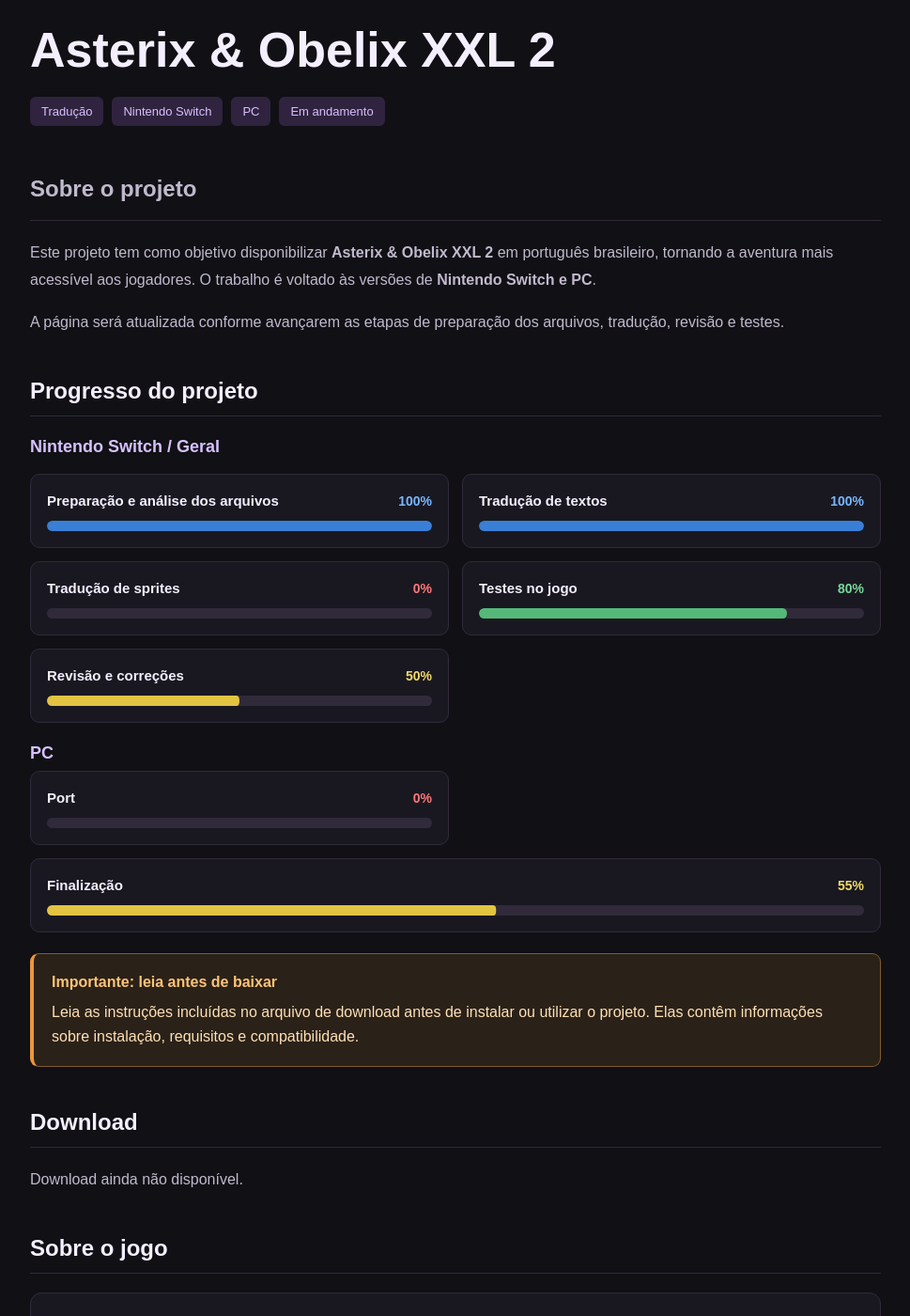
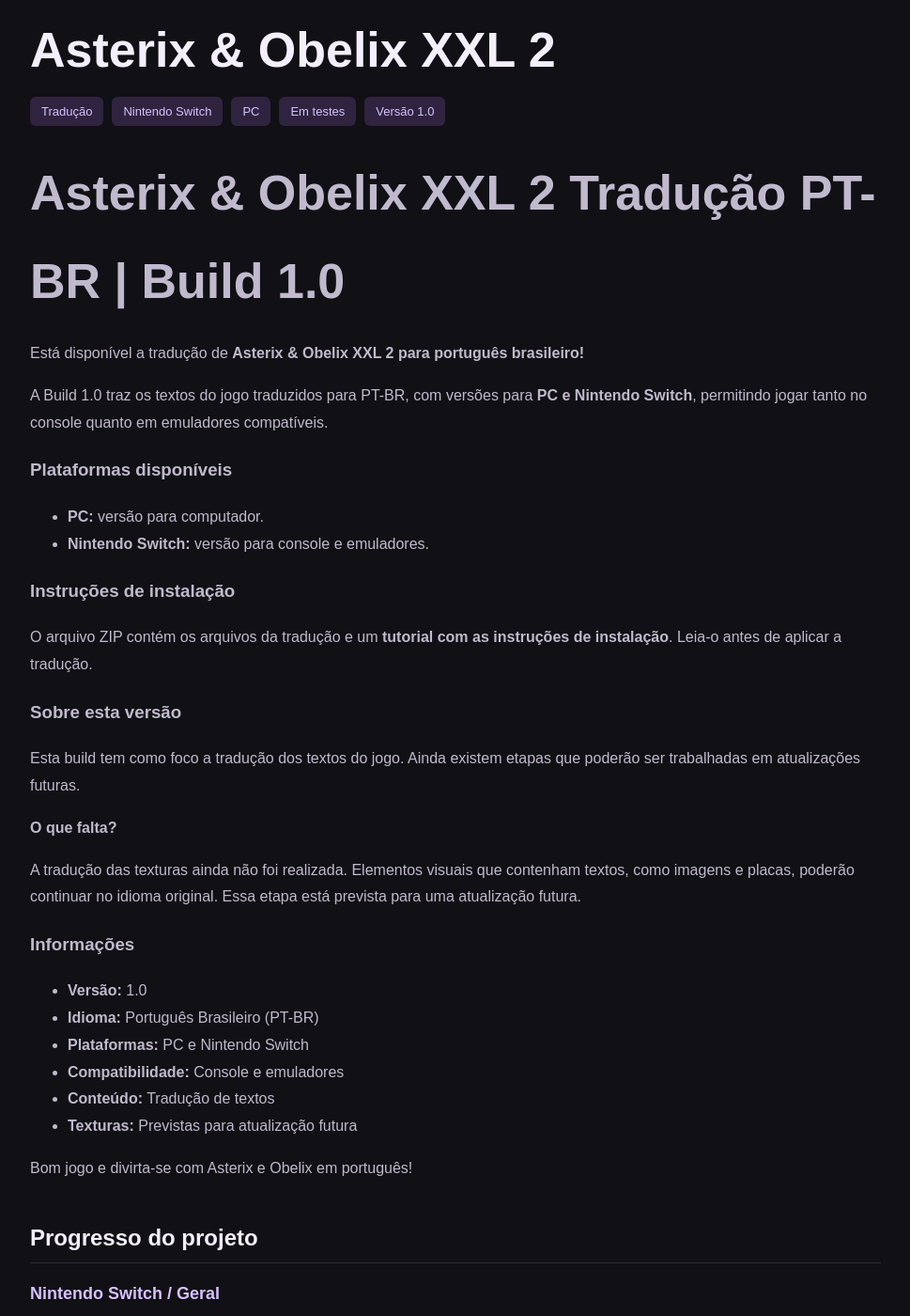
Before and after one commit to TemplarioK1/covil-secreto, a Jekyll site: the page built from _projetos/asterix-xxl2.md, in a window 1280 px wide and 1400 px high, scrolled down 676 px. Shown: the whole window at 94% size, without its empty margins (155-1124 px from the left). Built offline with Jekyll 4.4.1, drawn with Linux system fonts in a browser that asks for light colours; some of the changed text lies outside the part shown.

Commit message:
Update _projetos/asterix-xxl2.md (via Pages CMS)

```diff
--- a/_projetos/asterix-xxl2.md
+++ b/_projetos/asterix-xxl2.md
@@ -4,7 +4,8 @@ category: Tradução
 platforms:
   - Nintendo Switch
   - PC
-status: Em andamento
+status: Em testes
+version: "1.0"
 date: 2026-11-05
 icon: /media/images/projetos/asterix-xxl2/icone.webp
 cover: /media/images/projetos/asterix-xxl2/capa.webp
@@ -32,16 +33,42 @@ game_synopsis: Asterix e Obelix partem para Las Vegum, um enorme parque de
   diversões construído por Júlio César, para investigar o desaparecimento do
   druida Panoramix. Explore áreas temáticas inspiradas em Roma, enfrente legiões
   romanas e descubra os planos do imperador.
-game_multiplayer: Não
-game_local_multiplayer: Não
+game_multiplayer: Sim
+game_local_multiplayer: Sim
 game_online_multiplayer: Não
-game_players: 1 jogador
-game_multiplayer_details: Jogo para um jogador; não possui modos multiplayer local ou online.
+game_players: 2 jogador
+game_multiplayer_details: Jogo para até dois jogadores.
 ---
+# Asterix & Obelix XXL 2 Tradução PT-BR | Build 1.0
 
+Está disponível a tradução de **Asterix & Obelix XXL 2 para português brasileiro!**
 
-## Sobre o projeto
+A Build 1.0 traz os textos do jogo traduzidos para PT-BR, com versões para **PC e Nintendo Switch**, permitindo jogar tanto no console quanto em emuladores compatíveis.
 
-Este projeto tem como objetivo disponibilizar **Asterix & Obelix XXL 2** em português brasileiro, tornando a aventura mais acessível aos jogadores. O trabalho é voltado às versões de **Nintendo Switch e PC**.
+### Plataformas disponíveis
 
-A página será atualizada conforme avançarem as etapas de preparação dos arquivos, tradução, revisão e testes.
+- **PC:** versão para computador.
+- **Nintendo Switch:** versão para console e emuladores.
+
+### Instruções de instalação
+
+O arquivo ZIP contém os arquivos da tradução e um **tutorial com as instruções de instalação**. Leia-o antes de aplicar a tradução.
+
+### Sobre esta versão
+
+Esta build tem como foco a tradução dos textos do jogo. Ainda existem etapas que poderão ser trabalhadas em atualizações futuras.
+
+**O que falta?**
+
+A tradução das texturas ainda não foi realizada. Elementos visuais que contenham textos, como imagens e placas, poderão continuar no idioma original. Essa etapa está prevista para uma atualização futura.
+
+### Informações
+
+- **Versão:** 1.0
+- **Idioma:** Português Brasileiro (PT-BR)
+- **Plataformas:** PC e Nintendo Switch
+- **Compatibilidade:** Console e emuladores
+- **Conteúdo:** Tradução de textos
+- **Texturas:** Previstas para atualização futura
+
+Bom jogo e divirta-se com Asterix e Obelix em português!
```
